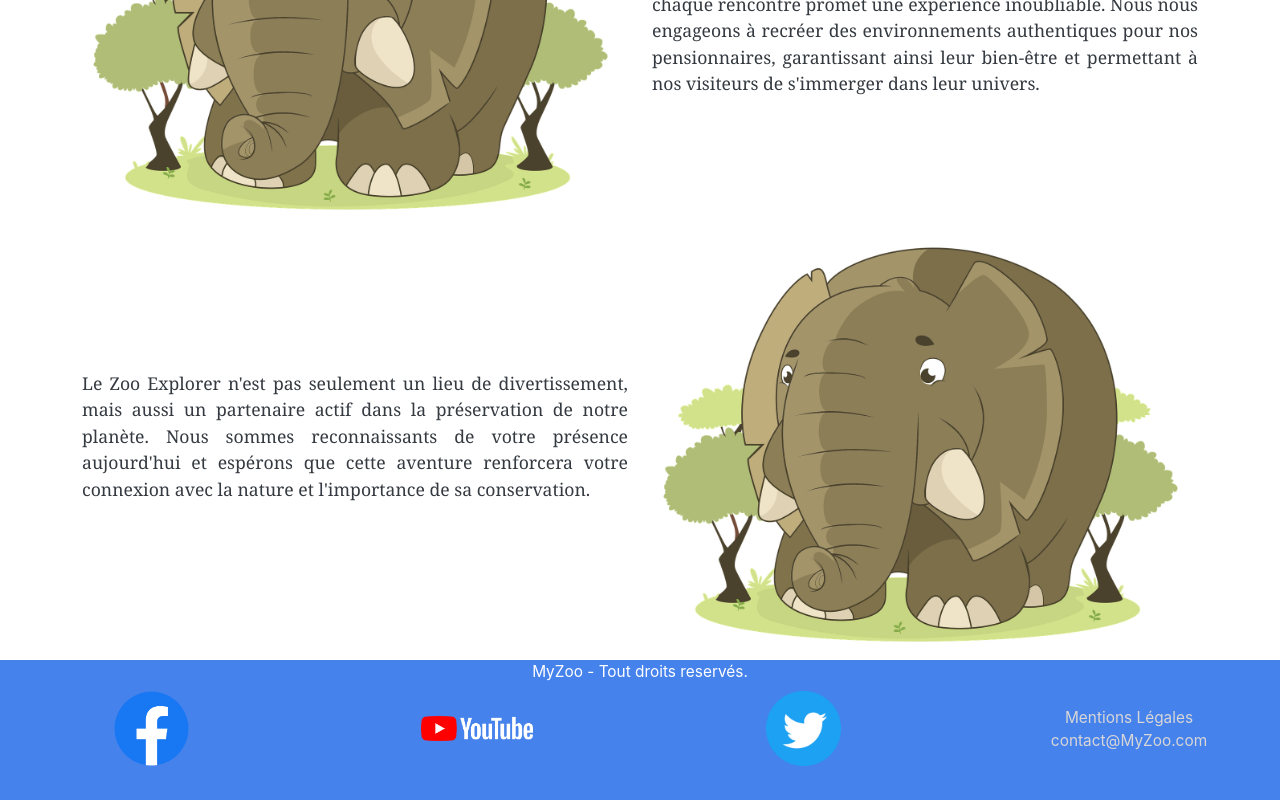
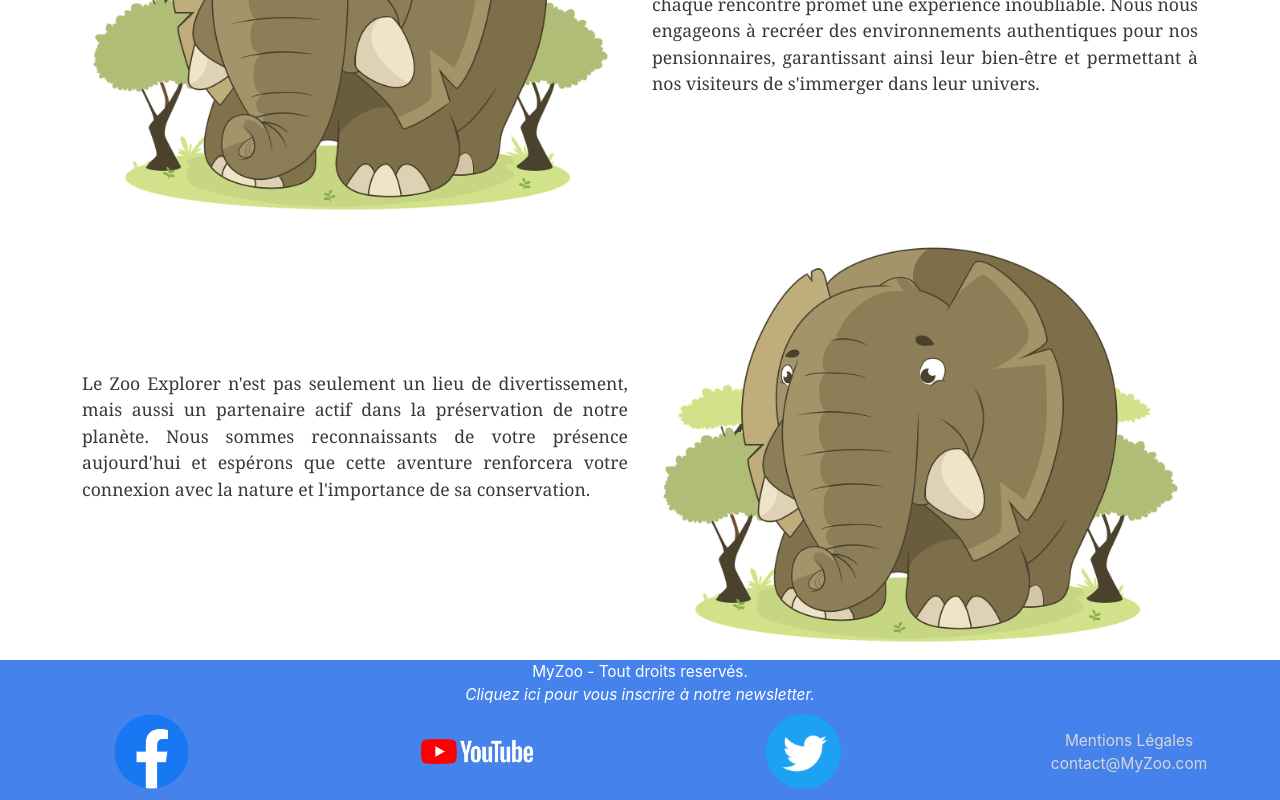
Before and after one commit to CyrilleAdrien/MyZoo, a React (Create React App) app in the folder api_REACT/myzoo/: page / in a window 1280 px wide. Shown: the part 900-1700 px from the top of the page. Built offline with nearby package versions, Linux system fonts and the light colour scheme.

Commit message:
Ajout des newsletter sur le footer du fichier Footer.js

```diff
--- a/api_REACT/myzoo/src/components/Footer/Footer.js
+++ b/api_REACT/myzoo/src/components/Footer/Footer.js
@@ -11,6 +11,11 @@ const footer = (props) => (
                 <div className="text-white text-center">
                     MyZoo - Tout droits reservés.
                 </div>
+                <a href="https://www.newsletter.org" className="d-block" target="_blank">
+                    <div className="container text-white text-center">
+                        <i>Cliquez ici pour vous inscrire à notre newsletter.</i>
+                    </div>
+                </a>
                 <div className="row no-gutters align-items-center text-center pt-2">
                     <div className="col-3">
                         <a href="https://www.facebook.com" className="d-block" target="_blank" >
```
